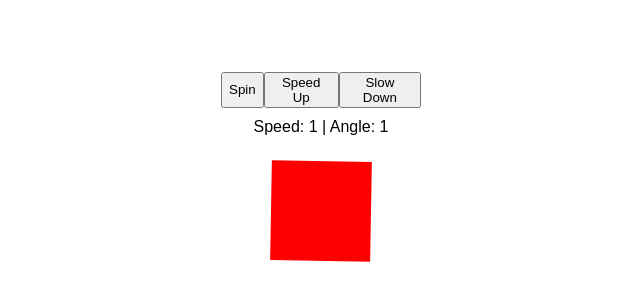
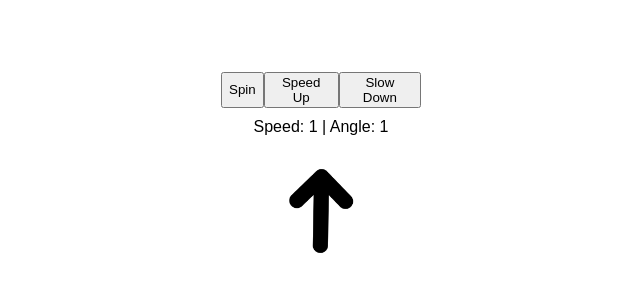
Before and after one commit to ocalvet/electron-react, a React (Create React App) app: page / in a window 1280 px wide. Shown: the part 234-534 px from the top of the page, without its empty margins (319-959 px from the left). Built offline with nearby package versions, Linux system fonts and the light colour scheme.

Commit message:
Use image as spinner

```diff
--- a/src/App.js
+++ b/src/App.js
@@ -50,7 +50,7 @@ class App extends Component {
           </div>
         </div>
         <div style={{ display: 'flex', marginTop: 25 }}>
-          <div style={{ backgroundColor: 'red', height: 100, width: 100, transform: `rotate(${this.state.angle}deg)` }}></div>
+          <div style={{  backgroundImage: 'url(images/arrow.png)', backgroundSize: 'cover', height: 100, width: 100, transform: `rotate(${this.state.angle}deg)` }}></div>
         </div>
       </div>
     );
```
Also changed, not shown: public/images/arrow.png (renamed from images/arrow.png).
